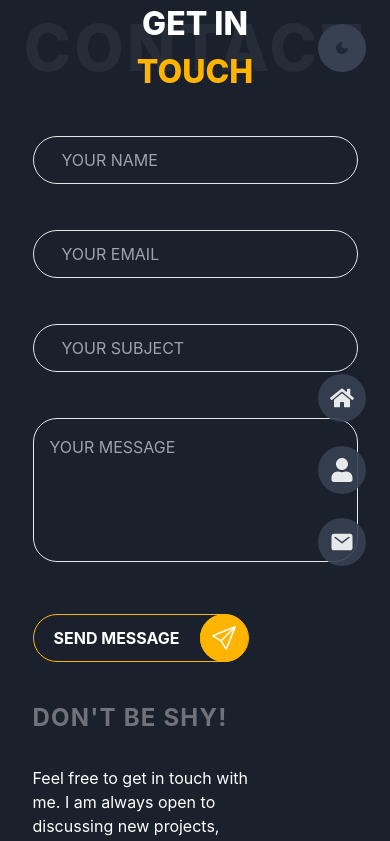
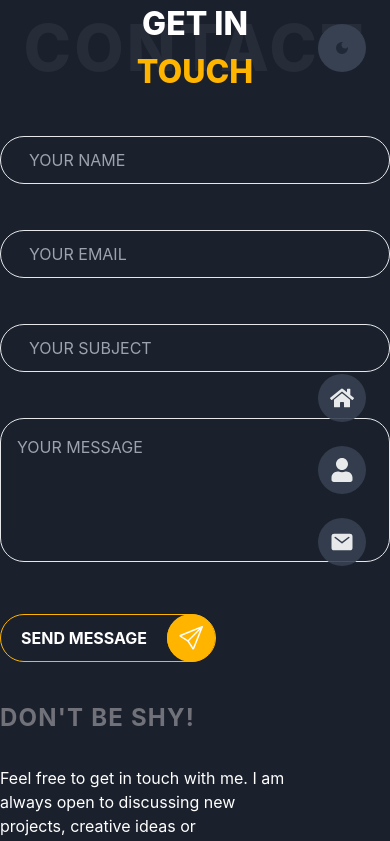
Before and after one commit to 5maurosivamani/portfolio, a React (Vite) app: page /contact in a window 390 px wide. Shown: the top 841 px of the page. Built offline with nearby package versions, Linux system fonts and the light colour scheme.

Commit message:
fix:fixed the contact design issue

```diff
--- a/src/pages/Contact.jsx
+++ b/src/pages/Contact.jsx
@@ -35,7 +35,7 @@ function Contact() {
     <div className="h-full bg-white dark:bg-dark-primary text-dark-primary dark:text-white">
       <PageHeading title="Contact" subTitle={["Get In", "Touch"]} />
 
-      <div className="w-5/6 mx-auto flex py-10 md:p-10 flex-col-reverse md:flex-row bg-white dark:bg-dark-primary">
+      <div className="w-full md:w-5/6 mx-auto flex py-10 md:p-10 flex-col-reverse md:flex-row  bg-white dark:bg-dark-primary">
         <div className="w-full md:w-1/2 mt-10 md:mt-0">
           <PersonalInfo />
         </div>
```
